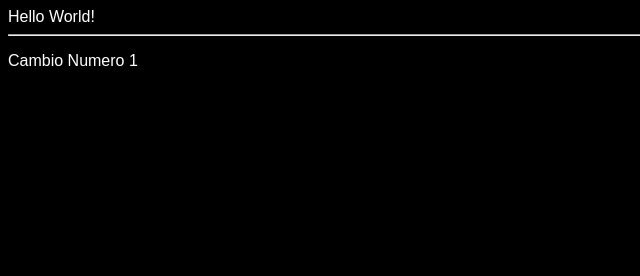
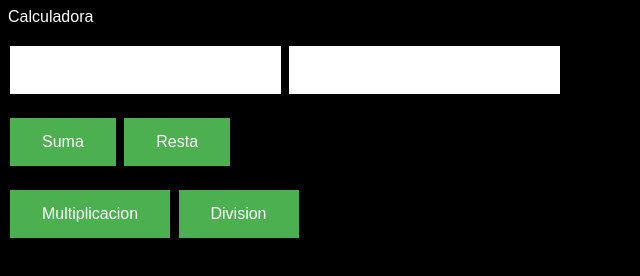
Before and after one commit to JohanFornari/calculadora, a plain HTML site: page index.html in a window 1280 px wide. Shown: the whole page, without its empty margins (0-640 px from the left). Drawn offline with Linux system fonts and the light colour scheme.

Commit message:
se crea una calculadora

```diff
--- /dev/null
+++ b/calculadora.js
@@ -0,0 +1,26 @@
+
+
+function suma(){
+
+  var n1 = parseInt(document.getElementById("n1").value);
+  var n2 = parseInt(document.getElementById("n2").value);
+  document.getElementById("resultado").innerHTML = "La suma es:  "+ (n1+n2);
+}
+
+function resta(){
+  var n1 = parseInt(document.getElementById("n1").value);
+  var n2 = parseInt(document.getElementById("n2").value);
+  document.getElementById("resultado").innerHTML = "La resta es:  "+ (n1-n2);
+}
+
+function multiplicacion(){
+  var n1 = parseInt(document.getElementById("n1").value);
+  var n2 = parseInt(document.getElementById("n2").value);
+  document.getElementById("resultado").innerHTML = "La multiplicacion es:  "+ (n1*n2);
+}
+
+function division(){
+  var n1 = parseInt(document.getElementById("n1").value);
+  var n2 = parseInt(document.getElementById("n2").value);
+  document.getElementById("resultado").innerHTML = "La division es:  "+ (n1/n2);
+}
--- a/index.html
+++ b/index.html
@@ -3,6 +3,9 @@
   <head>
 
     <link rel="StyleSheet" href="style.css" type="text/css">
+    <script type="text/javascript" src="calculadora.js">
+
+    </script>
 
 
     <meta charset="utf-8">
@@ -10,9 +13,19 @@
   </head>
   <body>
 
-    Hello World!
+    Calculadora
+    <p></p>
 
-    <hr>
-    <p> Cambio Numero 1</p>
+    <input type="text" id= "n1">
+    <input type="text" id= "n2">
+    <p></p>
+    <button type="button" name="button" onclick="suma()">Suma</button>
+    <button type="button" name="button" onclick="resta()">Resta</button>
+    <p></p>
+    <button type="button" name="button" onclick="multiplicacion()">Multiplicacion</button>
+    <button type="button" name="button" onclick="division()">Division</button>
+    <p></p>
+    <label id="resultado"></label>
+
   </body>
 </html>
```
